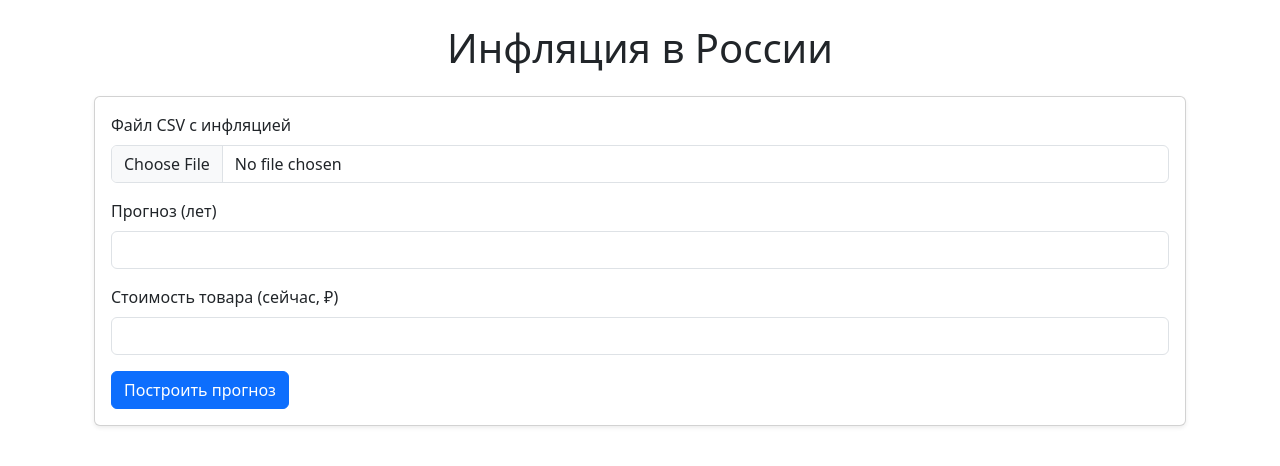
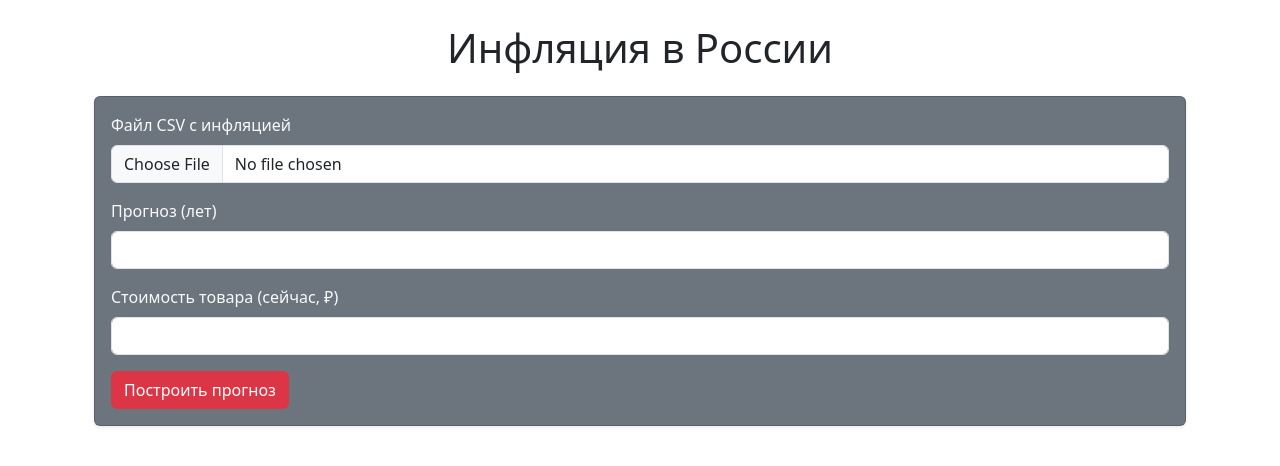
Before and after one commit to Dantes39/Laba3TP, a Flask app: page /price in a window 1280 px wide. Shown: the part 56-522 px from the top of the page. Run offline with Flask 3, Linux system fonts and the light colour scheme.

Commit message:
Обновленные менюшки (РЖД)

```diff
--- a/templates/price.html
+++ b/templates/price.html
@@ -4,7 +4,7 @@
 <div class="container mt-4">
     <h1 class="text-center mb-4">Инфляция в России</h1>
 
-    <div class="card shadow-sm mb-4">
+    <div class="card shadow-sm mb-4 bg-secondary text-light">
         <div class="card-body">
             <form method="post" enctype="multipart/form-data">
                 <div class="mb-3">
@@ -19,7 +19,7 @@
                     <label class="form-label">Стоимость товара (сейчас, ₽)</label>
                     <input type="number" name="price" class="form-control" step="0.01" required>
                 </div>
-                <button type="submit" class="btn btn-primary">Построить прогноз</button>
+                <button type="submit" class="btn btn-danger">Построить прогноз</button>
             </form>
         </div>
     </div>
@@ -27,7 +27,7 @@
     {% if chart_url %}
         <h3 class="text-center mt-4">График инфляции</h3>
         <div class="text-center">
-            <img src="{{ chart_url }}" class="img-fluid rounded shadow">
+            <img src="{{ chart_url }}" class="img-fluid rounded shadow border border-light">
         </div>
     {% endif %}
 
@@ -38,16 +38,16 @@
     {% if result %}
         <h4 class="mt-3">Анализ</h4>
         <ul class="list-group mb-3">
-            <li class="list-group-item">📈 Максимальный рост: {{ result.max_gain[1] | round(2) }}% в {{ result.max_gain[0] }}</li>
-            <li class="list-group-item">📉 Максимальное снижение: {{ result.max_loss[1] | round(2) }}% в {{ result.max_loss[0] }}</li>
+            <li class="list-group-item bg-dark text-light">📈 Максимальный рост: {{ result.max_gain[1] | round(2) }}% в {{ result.max_gain[0] }}</li>
+            <li class="list-group-item bg-dark text-light">📉 Максимальное снижение: {{ result.max_loss[1] | round(2) }}% в {{ result.max_loss[0] }}</li>
         </ul>
     {% endif %}
 
     {% if table_data %}
         <h4 class="mt-3">Данные</h4>
         <div class="table-responsive">
-            <table class="table table-striped table-bordered table-hover">
-                <thead class="table-light">
+            <table class="table table-dark table-striped table-bordered table-hover">
+                <thead class="table-secondary text-dark">
                     <tr>
                         <th>Год</th>
                         <th>Инфляция (%)</th>
```
